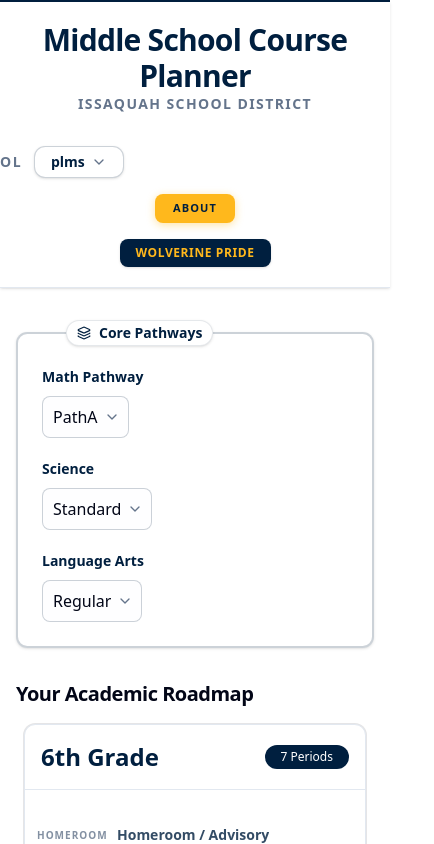
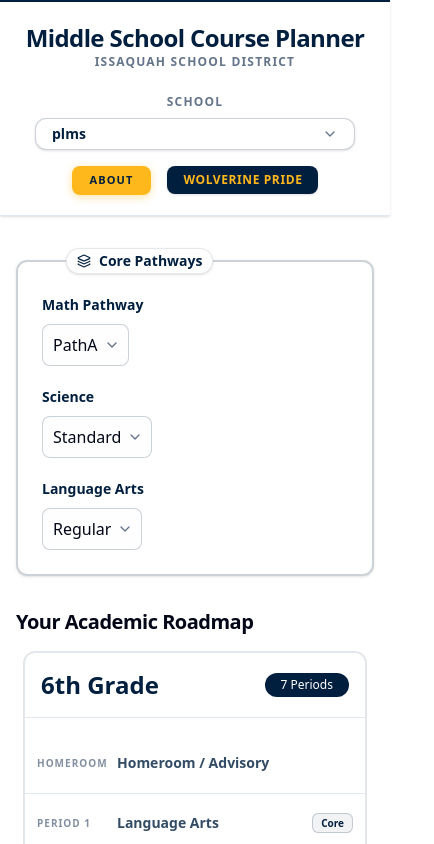
Before and after one commit to viyanravi/middle_school_course_planner, a Next.js app: page / in a window 390 px wide. Shown: the top 844 px of the page, 434 px wide, since content can reach past the window. Built offline with nearby package versions, Linux system fonts and the light colour scheme.

Commit message:
Header adjusted for moblie

```diff
--- a/src/app/page.tsx
+++ b/src/app/page.tsx
@@ -14,25 +14,25 @@
     <main className="min-h-screen bg-background border-t-2 border-primary pb-12">
       <header className="sticky top-0 z-50 w-full bg-white/80 backdrop-blur-md border-b border-border shadow-sm">
         <div className="max-w-7xl mx-auto px-4 sm:px-6 lg:px-8 py-5">
-          <div className="flex flex-col lg:flex-row items-center justify-between gap-8">
+          <div className="flex flex-col lg:flex-row items-center justify-between gap-4 sm:gap-8">
             {/* Left: Branding */}
             <div className="flex flex-col items-center lg:items-start text-center lg:text-left">
-              <h1 className="text-3xl font-black tracking-tight text-primary">
+              <h1 className="text-2xl sm:text-3xl font-black tracking-tight text-primary">
                 Middle School Course Planner
               </h1>
-              <p className="text-muted-foreground text-sm font-bold uppercase tracking-widest">{schoolData.district}</p>
+              <p className="text-muted-foreground text-xs sm:text-sm font-bold uppercase tracking-widest">{schoolData.district}</p>
             </div>
 
             {/* Right: Actions (Selectors) */}
-            <div className="flex flex-col lg:flex-row items-center gap-4">
-              <div className="flex items-center gap-3">
-                <span className="text-sm font-bold text-muted-foreground uppercase tracking-widest">School</span>
-                <div className="w-[400px]">
+            <div className="flex flex-col lg:flex-row items-center gap-4 w-full lg:w-auto mt-2 lg:mt-0">
+              <div className="flex flex-col sm:flex-row items-center gap-2 sm:gap-3 w-full sm:w-auto">
+                <span className="text-xs sm:text-sm font-bold text-muted-foreground uppercase tracking-widest">School</span>
+                <div className="w-full max-w-[320px] sm:max-w-none sm:w-[400px]">
                   <Select value={selectedSchool} onValueChange={(v) => setSelectedSchool(v as SchoolId)}>
-                    <SelectTrigger className="h-12 text-sm bg-white border-primary/20 font-bold text-primary px-4 shadow-sm hover:bg-white transition-all rounded-xl">
+                    <SelectTrigger className="h-12 text-sm bg-white border-primary/20 font-bold text-primary px-4 shadow-sm hover:bg-white transition-all rounded-xl w-full">
                       <SelectValue placeholder="Select School" />
                     </SelectTrigger>
-                    <SelectContent className="rounded-xl overflow-hidden min-w-[400px]">
+                    <SelectContent className="rounded-xl overflow-hidden min-w-[var(--radix-select-trigger-width)] sm:min-w-[400px]">
                       {Object.values(SCHOOLS).filter(s => s.id !== 'ems').map((school) => (
                         <SelectItem key={school.id} value={school.id} className="cursor-pointer py-3 focus:bg-primary/5">
                           <div className="flex flex-col">
@@ -45,6 +45,7 @@
                   </Select>
                 </div>
               </div>
+              <div className="flex flex-row items-center gap-4 justify-center">
                 <Link
                   href="/about"
                   style={{ backgroundColor: '#FFB81C', color: '#001f3f', fontWeight: 900, fontSize: '11px', padding: '6px 18px', borderRadius: '8px', letterSpacing: '0.1em', textTransform: 'uppercase', textDecoration: 'none', display: 'inline-flex', alignItems: 'center', boxShadow: '0 2px 8px rgba(255,184,28,0.4)', transition: 'opacity 0.2s' }}
@@ -55,6 +56,7 @@
                 </Link>
                 <div className="px-4 py-1.5 rounded-lg text-xs font-black bg-primary text-[#FFB81C] shadow-sm uppercase tracking-wider min-w-[140px] text-center">
                   {schoolData.motto}
+                </div>
               </div>
             </div>
           </div>
@@ -71,7 +73,10 @@
           </svg>
           <div>
             <strong className="font-semibold block mb-1 text-base">Disclaimer</strong>
-            I developed this independent student project to assist with academic planning; it is not an official school district tool. My work is based on the 2026–2027 course guide, but please verify your final requirements with your school counselor.
+            I developed this independent student project to assist with academic planning; it is not an official school district tool. My work is based on the 2026–2027 course guide, but please verify your final requirements with your school counselor or{" "}
+            <a href="https://www.isd411.org/academics/middle-school-curriculum-pathways/course-guide" target="_blank" rel="noopener noreferrer" className="underline hover:text-yellow-700 font-medium transition-colors">
+              refer official website
+            </a>. No personal data is collected or stored.
           </div>
         </div>
       </div>
```
Lines whose indentation alone changed are shown as unchanged.
